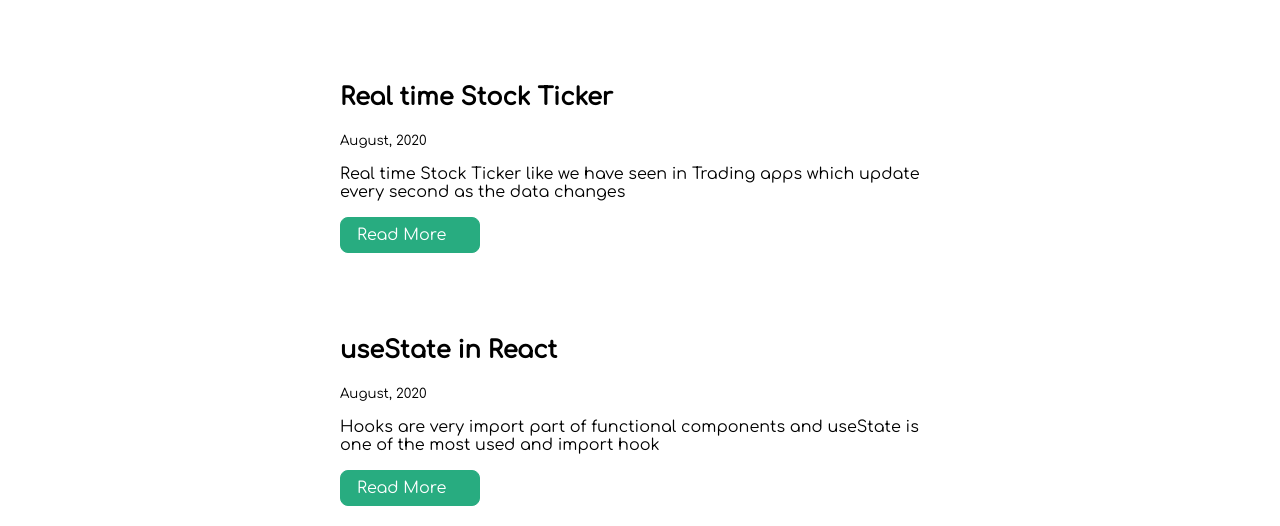
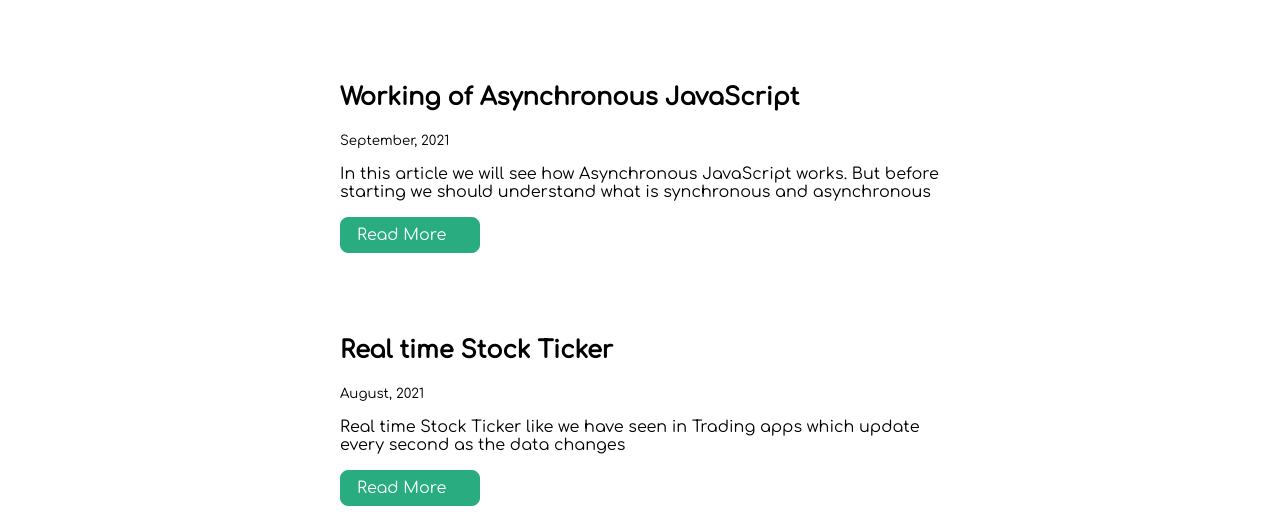
Before and after one commit to vrx29/portfolio, a plain HTML site: page blogs.html in a window 1280 px wide. Shown: the part 274-800 px from the top of the page. Drawn offline with Linux system fonts and the light colour scheme.

Commit message:
Update blogs.html

```diff
--- a/blogs.html
+++ b/blogs.html
@@ -33,8 +33,22 @@
     <ul class="list-non-bullet">
         <li>
             <article class="showcase-list container container-center">
+                <h1>Working of Asynchronous JavaScript</h1>
+                <small>September, 2021</small>
+                <p>
+                    In this article we will see how Asynchronous JavaScript works. But
+                    before starting we should understand what is synchronous and
+                    asynchronous
+                </p>
+
+                <a class="link link-primary"
+                    href="https://vineet29.hashnode.dev/working-of-asynchronous-javascript">Read More</a>
+            </article>
+        </li>
+        <li>
+            <article class="showcase-list container container-center">
                 <h1>Real time Stock Ticker</h1>
-                <small>August, 2020</small>
+                <small>August, 2021</small>
                 <p>
                     Real time Stock Ticker like we have seen in Trading apps which
                     update every second as the data changes
@@ -46,7 +60,7 @@
         <li>
             <article class="showcase-list container container-center">
                 <h1>useState in React</h1>
-                <small>August, 2020</small>
+                <small>August, 2021</small>
                 <p>
                     Hooks are very import part of functional components and useState is
                     one of the most used and import hook
```
